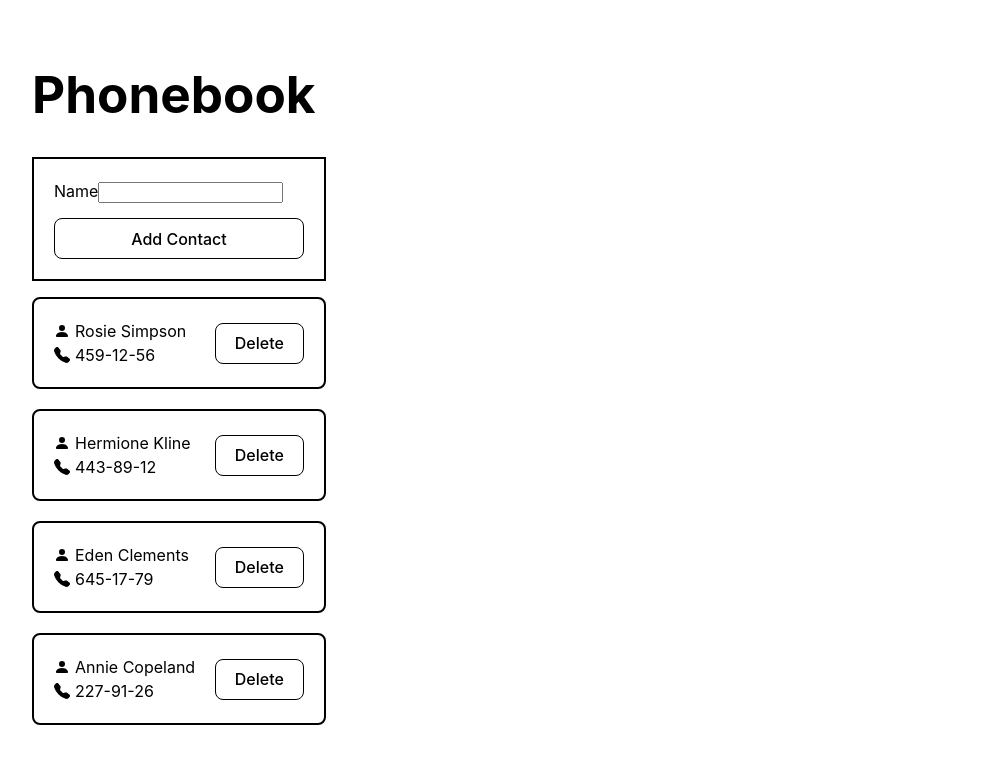
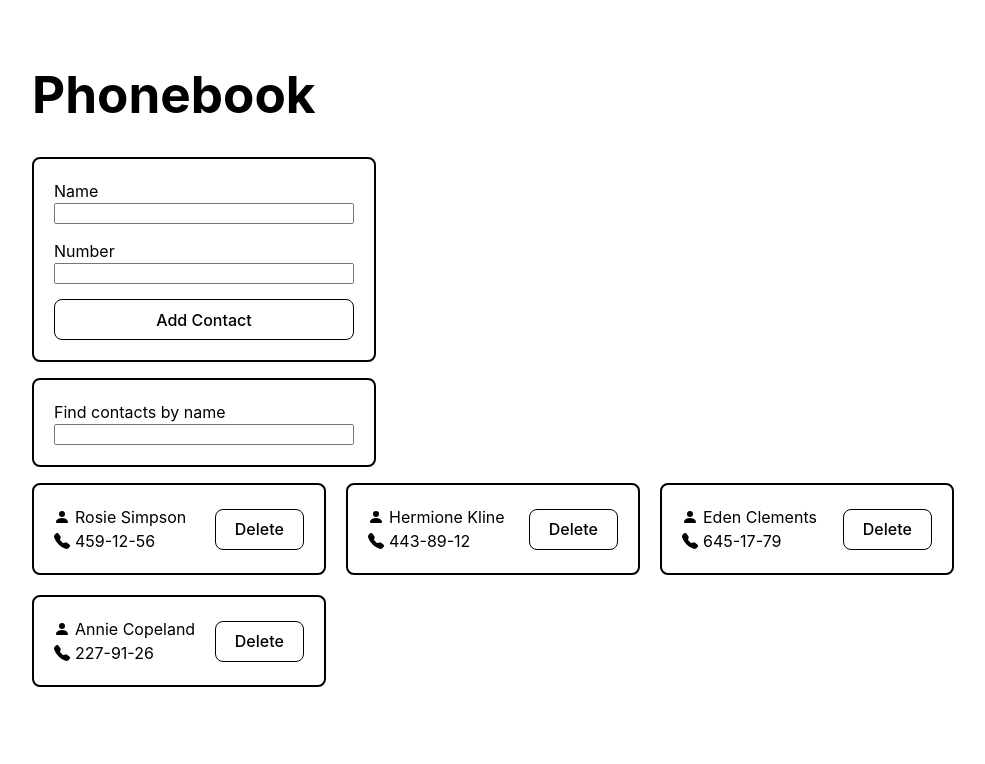
Before and after one commit to AlexSandr90/goit-react-hw-03, a React (Vite) app: page / in a window 1280 px wide. Shown: the top 764 px of the page, without its empty margins (0-985 px from the left). Built offline with nearby package versions, Linux system fonts and the light colour scheme.

Commit message:
added layout

```diff
--- a/src/components/ContactForm/ContactForm.jsx
+++ b/src/components/ContactForm/ContactForm.jsx
@@ -10,6 +10,7 @@ const initialValue = {
 
 const ContactForm = () => {
   const nameId = useId();
+  const numberId = useId();
   return (
     <Formik initialValues={initialValue} onSubmit={() => {}}>
       <Form className={classes.contactForm}>
@@ -17,7 +18,11 @@ const ContactForm = () => {
           <label htmlFor={nameId}>Name</label>
           <Field type="text" name="name" id={nameId} />
         </div>
-        <CustomButton buttonText={'Add Contact'} />
+        <div className={classes.contactForm_Item}>
+          <label htmlFor={numberId}>Number</label>
+          <Field type="text" name="number" id={numberId} />
+        </div>
+        <CustomButton type='submit' buttonText={'Add Contact'} />
       </Form>
     </Formik>
   );
--- a/src/components/ContactForm/ContactForm.module.css
+++ b/src/components/ContactForm/ContactForm.module.css
@@ -5,10 +5,12 @@
 
     padding: 20px;
     border: 2px solid #000;
+    border-radius: 8px;
+    width: 300px;
+}
 
+.contactForm_Item {
+    display: flex;
+    flex-direction: column;
 
-    &_Item {
-        display: flex;
-        flex-direction: column;
-    }
 }
--- a/src/components/ContactList/ContactList.module.css
+++ b/src/components/ContactList/ContactList.module.css
@@ -1,7 +1,7 @@
 .contactList {
     display: flex;
-    flex-direction: column;
-    row-gap: 20px;
+    /* flex-direction: column; */
+    gap: 20px;
     padding-left: 0;
     flex-wrap: wrap;
 }
--- a/src/components/SearchBox/SearchBox.jsx
+++ b/src/components/SearchBox/SearchBox.jsx
@@ -1,7 +1,24 @@
+import { useId } from 'react';
 import classes from './SearchBox.module.css';
+import PropTypes from 'prop-types';
 
-const SearchBox = () => {
-  return <div className={classes.searchBox}></div>;
+const SearchBox = ({ value, onFilter }) => {
+  const searchID = useId();
+  return (
+    <div className={classes.searchBox}>
+      <label htmlFor={searchID}>Find contacts by name</label>
+      <input
+        type="text"
+        value={value}
+        onChange={(e) => onFilter(e.target.value)}
+      />
+    </div>
+  );
 };
 
 export default SearchBox;
+
+SearchBox.propTypes = {
+  value: PropTypes.string.isRequired,
+  onFilter: PropTypes.func.isRequired,
+};
--- a/src/components/SearchBox/SearchBox.module.css
+++ b/src/components/SearchBox/SearchBox.module.css
@@ -1,3 +1,9 @@
 .searchBox {
     display: flex;
+    flex-direction: column;
+    padding: 20px;
+    border: 2px solid #000;
+    border-radius: 8px;
+    margin-top: 16px;
+    width: 300px;
 }
```
